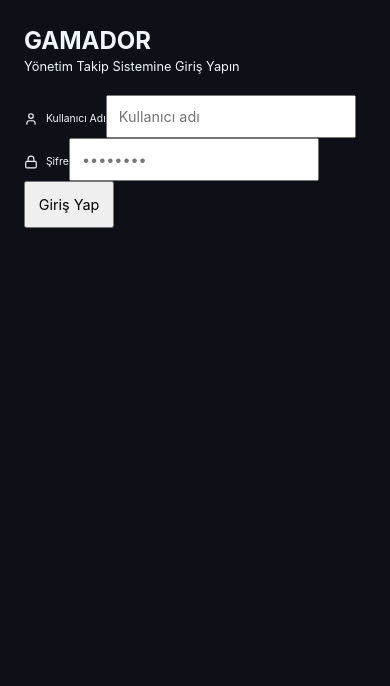
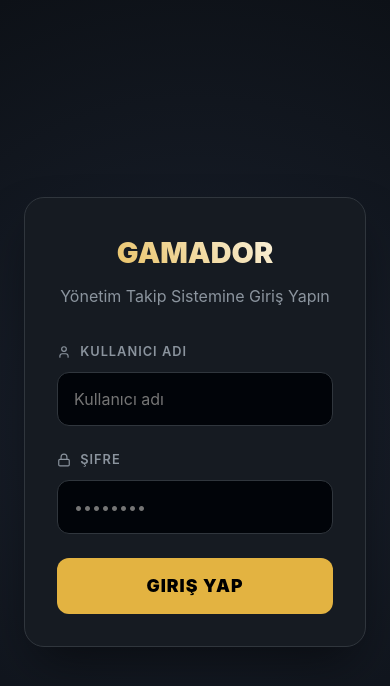
Before and after one commit to rulingghost/gamadoroyyorumm, a React (Vite) app: page / in a window 390 px wide. Shown: the top 686 px of the page. Built offline with nearby package versions, Linux system fonts and the light colour scheme.

Commit message:
Complete UI fix: Restored missing login styles and polished design

```diff
--- a/src/index.css
+++ b/src/index.css
@@ -7,46 +7,147 @@
   --accent-green: #3fb950;
   --accent-red: #f85149;
   --border-color: #30363d;
-  --transition: all 0.2s ease;
+  --transition: all 0.2s cubic-bezier(0.4, 0, 0.2, 1);
 }
 
 * {
   box-sizing: border-box;
   margin: 0;
   padding: 0;
-  font-family: 'Inter', sans-serif;
+  font-family: 'Inter', -apple-system, BlinkMacSystemFont, 'Segoe UI', Roboto, sans-serif;
   -webkit-tap-highlight-color: transparent;
 }
 
 body {
   background-color: var(--bg-color);
   color: var(--text-primary);
-  line-height: 1.4;
+  line-height: 1.6;
   overflow-x: hidden;
 }
 
-/* DESKTOP STYLES (Default) */
+/* LOGIN SCREEN */
+.login-screen {
+  height: 100vh;
+  display: flex;
+  align-items: center;
+  justify-content: center;
+  background: radial-gradient(circle at center, #1a212e 0%, #0d1117 100%);
+  padding: 1.5rem;
+}
+
+.login-card {
+  background: var(--card-bg);
+  padding: 3rem;
+  border-radius: 24px;
+  border: 1px solid var(--border-color);
+  width: 100%;
+  max-width: 420px;
+  box-shadow: 0 25px 50px -12px rgba(0, 0, 0, 0.5);
+  text-align: center;
+  animation: fadeIn 0.5s ease-out;
+}
+
+.login-card h2 {
+  font-size: 2.2rem;
+  font-weight: 900;
+  margin-bottom: 0.5rem;
+  background: linear-gradient(45deg, var(--accent-yellow), #fff);
+  -webkit-background-clip: text;
+  background-clip: text;
+  -webkit-text-fill-color: transparent;
+}
+
+.login-card p {
+  color: var(--text-secondary);
+  margin-bottom: 2rem;
+  font-size: 1rem;
+}
+
+.input-group {
+  margin-bottom: 1.5rem;
+  text-align: left;
+}
+
+.input-group label {
+  display: block;
+  margin-bottom: 0.6rem;
+  font-size: 0.8rem;
+  color: var(--text-secondary);
+  font-weight: 600;
+  text-transform: uppercase;
+  letter-spacing: 1px;
+}
+
+.input-group input {
+  width: 100%;
+  padding: 1rem;
+  background: #010409;
+  border: 1px solid var(--border-color);
+  border-radius: 12px;
+  color: white;
+  font-size: 1rem;
+  transition: var(--transition);
+}
+
+.input-group input:focus {
+  outline: none;
+  border-color: var(--accent-yellow);
+  box-shadow: 0 0 0 3px rgba(227, 179, 65, 0.1);
+}
+
+.login-btn {
+  width: 100%;
+  padding: 1.1rem;
+  background: var(--accent-yellow);
+  color: black;
+  border: none;
+  border-radius: 12px;
+  font-weight: 900;
+  font-size: 1.1rem;
+  cursor: pointer;
+  transition: var(--transition);
+  text-transform: uppercase;
+  letter-spacing: 1px;
+}
+
+.login-btn:hover {
+  transform: translateY(-2px);
+  box-shadow: 0 10px 20px rgba(227, 179, 65, 0.2);
+}
+
+.login-error {
+  background: rgba(248, 81, 73, 0.1);
+  color: var(--accent-red);
+  padding: 0.8rem;
+  border-radius: 10px;
+  margin-bottom: 1.5rem;
+  font-size: 0.9rem;
+  border: 1px solid rgba(248, 81, 73, 0.2);
+}
+
+/* MAIN APP LAYOUT */
 .container {
-  max-width: 1200px;
+  max-width: 1400px;
   margin: 0 auto;
-  padding: 0 2rem;
+  padding: 0 1.5rem;
 }
 
 .sticky-header {
   position: sticky;
   top: 0;
   z-index: 100;
-  background: rgba(13, 17, 23, 0.9);
-  backdrop-filter: blur(12px);
+  background: rgba(13, 17, 23, 0.85);
+  backdrop-filter: blur(20px);
+  -webkit-backdrop-filter: blur(20px);
   border-bottom: 1px solid var(--border-color);
-  padding: 1.5rem 0;
+  padding: 1rem 0;
 }
 
 .header-top {
   display: flex;
   justify-content: space-between;
   align-items: center;
-  margin-bottom: 1.5rem;
+  margin-bottom: 1rem;
 }
 
 .header-top h1 {
@@ -62,120 +163,126 @@ body {
   display: grid;
   grid-template-columns: repeat(4, 1fr);
   gap: 1rem;
-  margin-bottom: 1.2rem;
+  margin-bottom: 1rem;
 }
 
 .stat-item {
   background: rgba(255, 255, 255, 0.03);
-  padding: 0.8rem;
-  border-radius: 12px;
+  padding: 1rem;
+  border-radius: 16px;
   text-align: center;
   border: 1px solid var(--border-color);
 }
 
-.stat-val { font-size: 1.4rem; font-weight: 800; display: block; }
-.stat-lbl { font-size: 0.7rem; color: var(--text-secondary); text-transform: uppercase; letter-spacing: 1px; }
+.stat-val { font-size: 1.6rem; font-weight: 900; display: block; }
+.stat-lbl { font-size: 0.75rem; color: var(--text-secondary); text-transform: uppercase; letter-spacing: 1px; }
 
 .progress-bar-container {
-  height: 6px;
+  height: 8px;
   background: rgba(255, 255, 255, 0.05);
-  border-radius: 10px;
+  border-radius: 20px;
   margin-bottom: 1.5rem;
   overflow: hidden;
 }
 
 .progress-bar {
   height: 100%;
-  background: var(--accent-green);
-  transition: width 0.5s ease;
+  background: linear-gradient(90deg, var(--accent-green), #a3e635);
+  transition: width 1s cubic-bezier(0.19, 1, 0.22, 1);
 }
 
 .controls {
   display: grid;
   grid-template-columns: 1fr auto;
   gap: 1.5rem;
+  align-items: center;
 }
 
 .search-wrap { position: relative; }
 .search-wrap input {
   width: 100%;
-  padding: 0.8rem 1rem 0.8rem 2.8rem;
+  padding: 0.8rem 1rem 0.8rem 3rem;
   background: #010409;
   border: 1px solid var(--border-color);
-  border-radius: 10px;
+  border-radius: 14px;
   color: white;
   font-size: 1rem;
 }
 .search-wrap svg { position: absolute; left: 1rem; top: 50%; transform: translateY(-50%); color: var(--text-secondary); }
 
-.filter-pills { display: flex; gap: 0.5rem; }
+.filter-pills { display: flex; gap: 0.6rem; }
 .pill {
-  padding: 0.6rem 1.2rem;
-  border-radius: 20px;
+  padding: 0.6rem 1.4rem;
+  border-radius: 30px;
   border: 1px solid var(--border-color);
   background: transparent;
   color: var(--text-secondary);
-  font-size: 0.8rem;
-  font-weight: 600;
+  font-size: 0.9rem;
+  font-weight: 700;
   cursor: pointer;
+  transition: var(--transition);
 }
 
-.pill.active.all { background: white; color: black; }
+.pill.active.all { background: white; color: black; border-color: white; }
 .pill.active.yes { background: var(--accent-green); color: white; border-color: var(--accent-green); }
 .pill.active.no { background: var(--accent-red); color: white; border-color: var(--accent-red); }
 .pill.active.uncertain { background: var(--accent-yellow); color: black; border-color: var(--accent-yellow); }
 
 .door-grid {
   display: grid;
-  grid-template-columns: repeat(auto-fill, minmax(320px, 1fr));
+  grid-template-columns: repeat(auto-fill, minmax(340px, 1fr));
   gap: 1.5rem;
   padding: 2rem 0;
 }
 
 .card {
   background: var(--card-bg);
-  border-radius: 16px;
+  border-radius: 20px;
   border: 1px solid var(--border-color);
-  padding: 1.2rem;
-  padding-left: 1.8rem;
+  padding: 1.5rem;
+  padding-left: 2rem;
   position: relative;
   overflow: hidden;
+  transition: var(--transition);
 }
+
+.card:hover { transform: translateY(-4px); border-color: var(--text-secondary); }
 
 .status-indicator {
   position: absolute;
   left: 0;
   top: 0;
   bottom: 0;
-  width: 8px;
+  width: 10px;
 }
 .status-indicator.yes { background: var(--accent-green); }
 .status-indicator.no { background: var(--accent-red); }
 .status-indicator.uncertain { background: var(--accent-yellow); }
 
-.door-tag { font-size: 1.4rem; font-weight: 800; }
-.door-tag span { font-size: 0.75rem; color: var(--text-secondary); font-weight: 500; }
+.door-tag { font-size: 1.6rem; font-weight: 900; }
+.door-tag span { font-size: 0.8rem; color: var(--text-secondary); font-weight: 600; }
 
 .vote-btns {
   display: grid;
   grid-template-columns: repeat(3, 1fr);
-  gap: 0.6rem;
-  margin: 1rem 0;
+  gap: 0.8rem;
+  margin: 1.2rem 0;
 }
 
 .vote-btn {
-  padding: 0.8rem 0.4rem;
-  border-radius: 10px;
+  padding: 1rem 0.5rem;
+  border-radius: 14px;
   border: 1px solid var(--border-color);
   background: rgba(255,255,255,0.02);
   color: var(--text-secondary);
-  font-weight: 700;
-  font-size: 0.7rem;
+  font-weight: 800;
+  font-size: 0.75rem;
+  cursor: pointer;
   display: flex;
   flex-direction: column;
   align-items: center;
-  gap: 0.3rem;
-  cursor: pointer;
+  gap: 0.5rem;
+  transition: var(--transition);
 }
 
 .vote-btn.active.yes { background: var(--accent-green); color: white; border-color: var(--accent-green); }
@@ -186,178 +293,70 @@ body {
   width: 100%;
   background: #010409;
   border: 1px solid var(--border-color);
-  border-radius: 10px;
+  border-radius: 14px;
   color: white;
-  padding: 0.8rem;
-  font-size: 0.9rem;
-  min-height: 80px;
+  padding: 1rem;
+  font-size: 1rem;
+  min-height: 100px;
   resize: none;
 }
 
-/* MOBILE COMPACT STYLES (Enforces Kibar/Small look) */
-@media (max-width: 600px) {
-  body { font-size: 13px; }
+.note-input:focus { outline: none; border-color: var(--accent-yellow); }
 
-  .sticky-header {
-    padding: 0.6rem 0;
-  }
+.card-meta { font-size: 0.7rem; color: var(--text-secondary); margin-top: 1rem; text-align: right; }
 
-  .container {
-    padding: 0 0.8rem;
-  }
+.block-tabs { display: flex; background: #010409; padding: 0.3rem; border-radius: 14px; gap: 0.4rem; }
+.block-tab {
+  padding: 0.6rem 1.5rem;
+  border-radius: 10px;
+  border: none;
+  background: transparent;
+  color: var(--text-secondary);
+  font-weight: 800;
+  cursor: pointer;
+}
+.block-tab.active { background: var(--card-bg); color: var(--accent-yellow); }
 
-  .header-top {
-    margin-bottom: 0.6rem;
-  }
-
-  .header-top h1 {
-    font-size: 1.1rem;
-  }
-
-  .stats-grid {
-    gap: 0.4rem;
-    margin-bottom: 0.6rem;
-  }
-
-  .stat-item {
-    padding: 0.4rem;
-    border-radius: 8px;
-  }
-
-  .stat-val { font-size: 0.95rem; }
-  .stat-lbl { font-size: 0.55rem; letter-spacing: 0.5px; }
-
-  .progress-bar-container {
-    height: 4px;
-    margin-bottom: 0.8rem;
-  }
-
-  .controls {
-    grid-template-columns: 1fr;
-    gap: 0.6rem;
-  }
-
-  .search-wrap input {
-    padding: 0.5rem 0.8rem 0.5rem 2.2rem;
-    font-size: 0.85rem;
-    border-radius: 8px;
-  }
-
-  .search-wrap svg {
-    left: 0.7rem;
-    width: 14px;
-  }
-
-  .filter-pills {
-    overflow-x: auto;
-    padding-bottom: 4px;
-    scrollbar-width: none;
-  }
-
-  .pill {
-    padding: 0.4rem 0.8rem;
-    font-size: 0.7rem;
-  }
-
-  .door-grid {
-    grid-template-columns: 1fr;
-    gap: 0.6rem;
-    padding: 0.8rem 0;
-  }
-
-  .card {
-    padding: 0.7rem;
-    padding-left: 1.2rem;
-    border-radius: 12px;
-  }
-
-  .status-indicator {
-    width: 6px;
-  }
-
-  .door-tag { font-size: 1.1rem; }
-  .door-tag span { font-size: 0.65rem; }
-
-  .vote-btns {
-    margin: 0.6rem 0;
-    gap: 0.4rem;
-  }
-
-  .vote-btn {
-    padding: 0.5rem;
-    border-radius: 8px;
-    font-size: 0.6rem;
-    gap: 0.2rem;
-  }
-
-  .vote-btn svg {
-    width: 14px;
-    height: 14px;
-  }
-
-  .note-input {
-    padding: 0.5rem;
-    font-size: 0.8rem;
-    min-height: 60px;
-    border-radius: 8px;
-  }
-
-  .card-meta {
-    font-size: 0.6rem;
-    margin-top: 0.4rem;
-  }
-
-  .block-tabs {
-    border-radius: 8px;
-    padding: 0.2rem;
-  }
-
-  .block-tab {
-    padding: 0.4rem 0.8rem;
-    font-size: 0.75rem;
-  }
-
-  .logout-btn svg {
-    width: 16px;
-    height: 16px;
-  }
-
-  /* Login on Mobile */
-  .login-card {
-    padding: 1.5rem;
-    border-radius: 16px;
-  }
-
-  .login-card h2 {
-    font-size: 1.5rem;
-  }
-
-  .login-card p {
-    font-size: 0.8rem;
-    margin-bottom: 1.2rem;
-  }
-
-  .input-group label {
-    font-size: 0.65rem;
-  }
-
-  .input-group input {
-    padding: 0.7rem;
-    font-size: 0.9rem;
-  }
-
-  .login-btn {
-    padding: 0.8rem;
-    font-size: 0.9rem;
-  }
+.logout-btn {
+  background: rgba(248, 81, 73, 0.1);
+  border: 1px solid rgba(248, 81, 73, 0.2);
+  color: var(--accent-red);
+  padding: 0.6rem;
+  border-radius: 12px;
+  cursor: pointer;
+  display: flex;
+  align-items: center;
+  transition: var(--transition);
 }
 
-/* Animations */
+.logout-btn:hover { background: var(--accent-red); color: white; }
+
+/* MOBILE COMPACT STYLES */
+@media (max-width: 600px) {
+  .container { padding: 0 1rem; }
+  .sticky-header { padding: 0.5rem 0; }
+  .header-top h1 { font-size: 1.2rem; }
+  .stats-grid { gap: 0.5rem; }
+  .stat-item { padding: 0.5rem; border-radius: 12px; }
+  .stat-val { font-size: 1.1rem; }
+  .stat-lbl { font-size: 0.6rem; }
+  .controls { grid-template-columns: 1fr; gap: 0.8rem; }
+  .search-wrap input { padding: 0.7rem 1rem 0.7rem 2.8rem; font-size: 0.9rem; }
+  .filter-pills { overflow-x: auto; padding-bottom: 5px; scrollbar-width: none; }
+  .filter-pills::-webkit-scrollbar { display: none; }
+  .pill { padding: 0.5rem 1rem; font-size: 0.8rem; }
+  .door-grid { gap: 0.8rem; padding: 1rem 0; }
+  .card { padding: 1rem; padding-left: 1.6rem; border-radius: 16px; }
+  .door-tag { font-size: 1.3rem; }
+  .vote-btns { margin: 0.8rem 0; gap: 0.5rem; }
+  .vote-btn { padding: 0.8rem 0.3rem; font-size: 0.65rem; border-radius: 10px; }
+  .note-input { min-height: 80px; font-size: 0.9rem; }
+
+  .login-card { padding: 2rem; border-radius: 20px; }
+  .login-card h2 { font-size: 1.8rem; }
+}
+
 @keyframes fadeIn {
-  from { opacity: 0; transform: translateY(4px); }
+  from { opacity: 0; transform: translateY(10px); }
   to { opacity: 1; transform: translateY(0); }
 }
-
-.card {
-  animation: fadeIn 0.3s ease-out forwards;
-}
```
